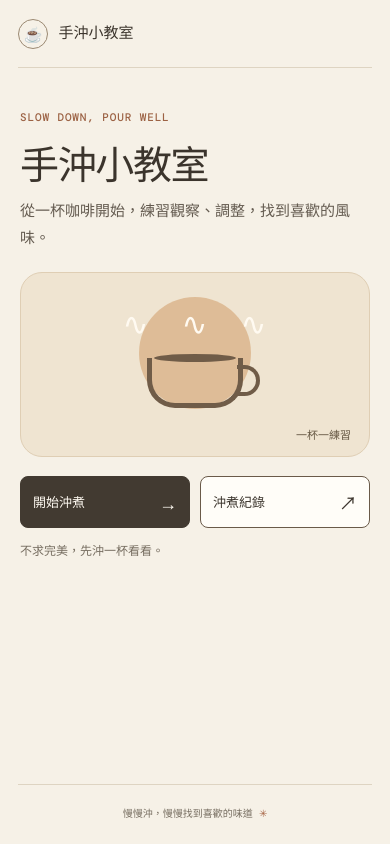
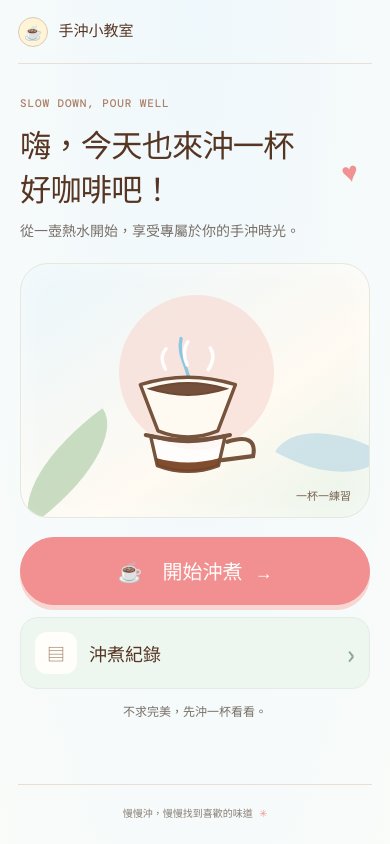
Before and after one commit to alicialisumyi2-png/pour-over-coffee-app, a React (Vite) app: page / in a window 390 px wide. Built offline with nearby package versions, Linux system fonts and the light colour scheme.

Commit message:
Restyle app with V4 soft pastel UI

```diff
--- a/src/main.jsx
+++ b/src/main.jsx
@@ -89,11 +89,9 @@ function App() {
     </header>
 
     {screen === 'home' && <section className="home-page">
-      <div className="eyebrow">SLOW DOWN, POUR WELL</div>
-      <h1>手沖小教室</h1>
-      <p className="lead">從一杯咖啡開始，練習觀察、調整，找到喜歡的風味。</p>
-      <div className="home-art" aria-hidden="true"><span className="sun"></span><span className="steam">∿　∿　∿</span><span className="cup">◡</span><span className="art-caption">一杯一練習</span></div>
-      <div className="home-actions"><button className="button primary" onClick={() => setScreen('method')}>開始沖煮 <span>→</span></button><button className="button secondary" onClick={() => setScreen('history')}>沖煮紀錄 <span>↗</span></button></div>
+      <div className="home-welcome"><div><div className="eyebrow">SLOW DOWN, POUR WELL</div><h1>嗨，今天也來沖一杯好咖啡吧！</h1><p className="lead">從一壺熱水開始，享受專屬於你的手沖時光。</p></div><span className="welcome-heart" aria-hidden="true">♥</span></div>
+      <div className="home-art" aria-label="手沖咖啡插畫"><span className="art-sun"/><span className="art-leaf leaf-one"/><span className="art-leaf leaf-two"/><svg viewBox="0 0 420 260" role="img" aria-hidden="true"><path className="pour-stream" d="M190 42 C183 70 205 86 201 115"/><path className="dripper" d="M130 110 Q200 88 270 110 L244 178 Q200 196 156 178Z"/><path className="coffee-bed" d="M144 116 Q200 99 256 116 Q200 134 144 116Z"/><path className="carafe" d="M145 185 Q200 202 255 185 L245 229 Q200 246 155 229Z"/><path className="coffee" d="M153 218 Q200 231 247 218 L245 229 Q200 246 155 229Z"/><path className="carafe-top" d="M138 184 Q200 199 262 184"/><path className="handle" d="M258 194 Q303 180 296 215 L250 221"/><path className="steam-line" d="M167 87 Q157 69 168 57 M199 81 Q190 60 200 47 M230 88 Q242 70 233 56"/></svg><span className="art-caption">一杯一練習</span></div>
+      <div className="home-actions"><button className="button primary" onClick={() => setScreen('method')}>☕　開始沖煮 <span>→</span></button><button className="button secondary" onClick={() => setScreen('history')}><span className="record-icon">▤</span><span>沖煮紀錄</span><span>›</span></button></div>
       <p className="small-note">不求完美，先沖一杯看看。</p>
     </section>}
 
--- a/src/style.css
+++ b/src/style.css
@@ -2,130 +2,146 @@
 
 :root {
   font-family: 'Noto Sans TC', 'PingFang TC', sans-serif;
-  color: #3b342c;
-  background: #f6f1e7;
+  color: #563522;
+  background: #fffdf8;
   font-synthesis: none;
   text-rendering: optimizeLegibility;
   font-weight: 400;
-  --ink: #3b342c;
-  --muted: #766d60;
-  --accent: #a76545;
-  --paper: #fffdf8;
-  --line: #ded4c2;
-  --wash: #f0e7d7;
-  --soft-shadow: 0 2px 5px rgb(73 56 34 / 7%);
+  --ink: #563522;
+  --muted: #786f68;
+  --accent: #ee8888;
+  --paper: #fffefa;
+  --line: #e9dfd4;
+  --wash: #f5eee5;
+  --blush: #fff0ee;
+  --mint: #edf7f0;
+  --blue: #edf6fb;
+  --yellow: #fff5d6;
+  --soft-shadow: 0 8px 24px rgb(105 77 53 / 7%);
 }
 * { box-sizing: border-box; }
-body { margin: 0; min-width: 320px; min-height: 100vh; background: #f6f1e7; }
+body { margin: 0; min-width: 320px; min-height: 100vh; background: radial-gradient(ellipse at 50% 0%, #eff8fc 0, #fffdf8 420px); }
 button, input { font: inherit; color: inherit; }
 button { cursor: pointer; -webkit-tap-highlight-color: transparent; }
-button:focus-visible, input:focus-visible { outline: 3px solid #bd8964; outline-offset: 2px; }
+button:focus-visible, input:focus-visible { outline: 3px solid #98bad0; outline-offset: 2px; }
 .app-shell { width: min(100%, 640px); min-height: 100vh; margin: 0 auto; padding: 0 24px 24px; display: flex; flex-direction: column; }
-.topbar { min-height: 68px; display: flex; align-items: center; justify-content: space-between; border-bottom: 1px solid var(--line); }
+.topbar { min-height: 64px; display: flex; align-items: center; justify-content: space-between; border-bottom: 1px solid rgb(226 216 205 / 75%); }
 .brand { border: 0; background: none; font-weight: 700; font-size: 15px; padding: 8px 0; }
-.brand-mark { display: inline-grid; place-items: center; border: 1px solid #9b8972; border-radius: 50%; width: 30px; height: 30px; margin-right: 7px; font-size: 15px; vertical-align: middle; }
+.brand-mark { display: inline-grid; place-items: center; border: 1px solid #dbc8b9; border-radius: 50%; width: 30px; height: 30px; margin-right: 7px; font-size: 15px; vertical-align: middle; background: var(--yellow); }
 .back-button, .text-button { border: 0; background: none; color: var(--muted); padding: 10px 0; font-size: 13px; }
-.home-page { flex: 1; display: flex; flex-direction: column; align-items: flex-start; padding: 58px 8px 40px; }
-.eyebrow { font: 500 11px 'DM Mono', monospace; color: #9c6244; letter-spacing: .08em; }
+.home-page { flex: 1; display: flex; flex-direction: column; align-items: stretch; padding: 36px 4px 32px; }
+.home-welcome { display: flex; align-items: center; justify-content: space-between; gap: 8px; }
+.eyebrow { font: 500 11px 'DM Mono', monospace; color: #ad8068; letter-spacing: .08em; }
 h1, h2, h3, p { margin-top: 0; }
-h1 { font-size: clamp(38px, 10vw, 58px); letter-spacing: -.035em; line-height: 1.2; margin: 15px 0 10px; font-weight: 800; }
-.lead { max-width: 390px; font-size: 15px; line-height: 1.8; color: #645b50; margin-bottom: 0; }
-.home-art { width: 100%; height: 210px; margin: 28px 0 24px; position: relative; display: grid; place-items: center; overflow: hidden; border-radius: 22px; background: #efe4d1; border: 1px solid #dfceb4; }
-.sun { width: 112px; height: 112px; position: absolute; top: 24px; left: calc(50% - 56px); border-radius: 50%; background: #d8ae82; opacity: .72; }
-.cup { position: absolute; width: 96px; height: 50px; bottom: 48px; border: 5px solid #705c48; border-top: 0; border-radius: 0 0 28px 28px; font-size: 0; }
-.cup::before { content: ''; position: absolute; width: 82px; height: 8px; background: #705c48; border-radius: 50%; top: -4px; left: 2px; }
-.cup::after { content: ''; position: absolute; width: 19px; height: 23px; border: 4px solid #705c48; border-left: 0; border-radius: 0 16px 16px 0; right: -22px; top: 7px; }
-.steam { position: absolute; top: 26px; z-index: 1; font: 31px Georgia, serif; color: #fffaf1; letter-spacing: 1px; transform: none; }
-.art-caption { position: absolute; right: 18px; bottom: 14px; z-index: 2; font-size: 11px; color: #655743; }
-.home-actions { display: grid; grid-template-columns: 1fr 1fr; gap: 10px; width: 100%; }
-.button { border: 1px solid #6a5a49; min-height: 52px; border-radius: 8px; padding: 0 16px; display: flex; align-items: center; justify-content: space-between; gap: 12px; font-weight: 600; font-size: 14px; transition: background-color .15s, box-shadow .15s; }
-.button:hover { box-shadow: var(--soft-shadow); }
-.button.primary { color: #fffaf2; background: #423a31; border-color: #423a31; }
-.button.primary:hover { background: #51463a; }
-.button.secondary { background: var(--paper); }
+h1 { max-width: 450px; font-size: clamp(30px, 8vw, 45px); letter-spacing: -.025em; line-height: 1.4; margin: 12px 0 8px; font-weight: 800; }
+.lead { max-width: 390px; font-size: 14px; line-height: 1.9; color: #786f68; margin-bottom: 0; }
+.welcome-heart { color: #ef9291; font-size: 28px; padding: 12px; transform: rotate(-12deg); }
+.home-art { width: 100%; height: 285px; margin: 23px 0 20px; position: relative; overflow: hidden; border-radius: 28px; background: linear-gradient(145deg, #eaf6fb 0%, #fffaf2 62%, #e8f4e9 100%); border: 1px solid #e7e7dc; box-shadow: inset 0 0 35px rgb(255 255 255 / 60%); }
+.home-art svg { position: absolute; inset: 9% 9% 3%; width: 82%; height: 88%; overflow: visible; }
+.art-sun { position: absolute; width: 155px; height: 155px; border-radius: 50%; background: #f8dfd8; opacity: .78; top: 31px; left: calc(50% - 76px); }
+.art-leaf { position: absolute; width: 125px; height: 53px; border-radius: 100% 0; background: #b6d1ad; opacity: .72; transform: rotate(-36deg); bottom: 24px; left: -16px; }
+.leaf-two { width: 95px; left: auto; right: -8px; bottom: 38px; transform: rotate(30deg); background: #c0dce6; }
+.dripper { fill: #fffaf1; stroke: #75533c; stroke-width: 5; stroke-linejoin: round; }
+.coffee-bed { fill: #75503a; stroke: #6e4a35; stroke-width: 3; }
+.carafe { fill: rgb(255 255 255 / 72%); stroke: #75533c; stroke-width: 5; stroke-linejoin: round; }
+.coffee { fill: #794223; opacity: .94; }
+.carafe-top, .handle { fill: none; stroke: #75533c; stroke-width: 6; stroke-linecap: round; }
+.pour-stream { fill: none; stroke: #8cc7df; stroke-width: 5; stroke-linecap: round; }
+.steam-line { fill: none; stroke: #fff; stroke-width: 5; stroke-linecap: round; opacity: .95; }
+.art-caption { position: absolute; right: 18px; bottom: 14px; z-index: 2; font-size: 11px; color: #78624f; }
+.home-actions { display: grid; gap: 12px; width: 100%; }
+.button { border: 1px solid #e8d8cc; min-height: 54px; border-radius: 18px; padding: 0 18px; display: flex; align-items: center; justify-content: space-between; gap: 12px; font-weight: 600; font-size: 14px; transition: background-color .15s, box-shadow .15s, transform .15s; }
+.button:hover { box-shadow: var(--soft-shadow); transform: translateY(-1px); }
+.button.primary { color: #fffefa; background: #f18f91; border-color: #f18f91; border-radius: 999px; justify-content: center; min-height: 68px; font-size: 20px; box-shadow: 0 5px 0 #f8d6d1; }
+.button.primary:hover { background: #eb8588; }
+.button.secondary { background: var(--mint); border-color: #e2eee5; color: var(--ink); }
+.home-actions .secondary { min-height: 72px; justify-content: flex-start; font-size: 17px; }
+.home-actions .secondary > span:last-child { margin-left: auto; font-size: 26px; color: #90a89d; }
+.record-icon { display: grid; place-items: center; width: 42px; height: 42px; background: #fffefa; border-radius: 12px; color: #a17f66; font-size: 25px; }
 .button span { font-size: 18px; }
 .button:disabled { opacity: .48; cursor: not-allowed; }
 .full { width: 100%; margin-top: 18px; }
-.small-note { font-size: 12px; color: var(--muted); margin: 13px 0 0; }
-.content-page { flex: 1; padding: 36px 2px 28px; }
-h2 { font-size: clamp(25px, 6.5vw, 33px); letter-spacing: -.035em; line-height: 1.35; margin: 9px 0 7px; }
-.subcopy { color: var(--muted); font-size: 13px; margin-bottom: 22px; line-height: 1.75; }
+.small-note { text-align: center; font-size: 12px; color: var(--muted); margin: 13px 0 0; }
+.content-page { flex: 1; padding: 34px 2px 28px; }
+h2 { font-size: clamp(25px, 6.5vw, 33px); letter-spacing: -.025em; line-height: 1.4; margin: 9px 0 7px; }
+.subcopy { color: var(--muted); font-size: 13px; margin-bottom: 22px; line-height: 1.8; }
 .method-grid { display: grid; grid-template-columns: repeat(2, minmax(0, 1fr)); gap: 12px; margin: 24px 0 17px; }
-.method-card { position: relative; min-height: 174px; padding: 17px 14px 15px; border: 1px solid var(--line); background: var(--paper); border-radius: 12px; display: flex; flex-direction: column; align-items: flex-start; text-align: left; box-shadow: 0 1px 2px rgb(73 56 34 / 3%); }
-.method-card.selected { border: 2px solid #80674f; padding: 16px 13px 14px; background: #fffaf1; box-shadow: var(--soft-shadow); }
+.method-card { position: relative; min-height: 174px; padding: 17px 14px 15px; border: 1px solid var(--line); background: var(--paper); border-radius: 22px; display: flex; flex-direction: column; align-items: flex-start; text-align: left; box-shadow: var(--soft-shadow); }
+.method-card.selected { border: 2px solid #eaa4a0; padding: 16px 13px 14px; background: #fff8f3; }
 .method-card strong { font-size: 18px; margin: 5px 0; }
 .method-card small { font-size: 11px; line-height: 1.5; color: var(--muted); }
-.method-icon { height: 64px; font: 48px/1 Georgia, serif; color: #a76545; margin: 7px 0 3px; }
-.badge { position: absolute; right: 10px; top: 10px; color: #8f573b; background: #f4e6d6; padding: 3px 7px; border-radius: 5px; font-size: 10px; }
-.form-card, .recommendation, .tasting-card, .step-card { background: var(--paper); border: 1px solid var(--line); border-radius: 12px; padding: 18px; box-shadow: var(--soft-shadow); }
+.method-icon { height: 64px; font: 48px/1 Georgia, serif; color: #b57f62; margin: 7px 0 3px; }
+.badge { position: absolute; right: 10px; top: 10px; color: #a26a59; background: var(--blush); padding: 4px 8px; border-radius: 999px; font-size: 10px; }
+.form-card, .recommendation, .tasting-card, .step-card { background: var(--paper); border: 1px solid #eee5db; border-radius: 24px; padding: 18px; box-shadow: var(--soft-shadow); }
 .field-label { display: block; font-size: 13px; font-weight: 700; margin: 0 0 9px; }
-.field-label span { float: right; color: #8b806f; font: 10px 'DM Mono', monospace; letter-spacing: .04em; }
-.dose-control { height: 50px; display: grid; grid-template-columns: 46px minmax(0, 1fr) 25px 46px; align-items: center; border: 1px solid var(--line); border-radius: 7px; margin-bottom: 18px; }
-.dose-control button { height: 100%; border: 0; background: transparent; font-size: 20px; }
+.field-label span { float: right; color: #a79b90; font: 10px 'DM Mono', monospace; letter-spacing: .04em; }
+.dose-control { height: 50px; display: grid; grid-template-columns: 46px minmax(0, 1fr) 25px 46px; align-items: center; border: 1px solid var(--line); border-radius: 15px; margin-bottom: 18px; background: #fbfaf6; }
+.dose-control button { height: 100%; border: 0; background: transparent; font-size: 20px; color: #a16f56; }
 .dose-control input { border: 0; outline: 0; min-width: 0; width: 100%; text-align: center; background: transparent; font-size: 20px; font-weight: 700; appearance: textfield; }
 .dose-control input::-webkit-inner-spin-button { appearance: none; }
 .dose-control > span { color: var(--muted); font-size: 12px; }
-.text-input { width: 100%; height: 45px; border: 1px solid var(--line); border-radius: 7px; padding: 0 12px; background: #fffefb; font-size: 13px; outline-color: #ac7557; margin-bottom: 18px; }
+.text-input { width: 100%; height: 47px; border: 1px solid var(--line); border-radius: 14px; padding: 0 12px; background: #fffefa; font-size: 13px; outline-color: #ac9b8a; margin-bottom: 18px; }
 fieldset { border: 0; padding: 0; margin: 0; min-width: 0; }
 .roast-options { display: grid; grid-template-columns: repeat(3, 1fr); gap: 8px; }
-.roast-options button, .choice-row button { background: #fffdf8; border: 1px solid var(--line); padding: 10px 4px; font-size: 12px; border-radius: 7px; }
-.roast-options button.active, .choice-row button.chosen { background: #efe3d0; border-color: #927657; font-weight: 700; }
-.recommendation { margin-top: 14px; background: #f1e9da; border-color: #dfceb4; box-shadow: none; }
+.roast-options button, .choice-row button { background: #fffefa; border: 1px solid var(--line); padding: 10px 4px; font-size: 12px; border-radius: 13px; }
+.roast-options button.active, .choice-row button.chosen { background: #fce8e4; border-color: #e9aaa2; font-weight: 700; }
+.recommendation { margin-top: 14px; background: var(--blue); border-color: #e2eff5; box-shadow: none; }
 .recommendation-head { display: flex; justify-content: space-between; font-size: 13px; }
-.recommendation-head span { color: #a45c39; }
+.recommendation-head span { color: #eba09b; }
 .stats { display: grid; grid-template-columns: 1fr 1fr 1.25fr; gap: 8px; padding: 15px 0 10px; }
-.stats div { display: flex; flex-direction: column; gap: 4px; border-right: 1px solid #d9c9af; min-width: 0; }
+.stats div { display: flex; flex-direction: column; gap: 4px; border-right: 1px solid #d9e4e7; min-width: 0; }
 .stats div:last-child { border: 0; }
 .stats small { font-size: 10px; color: var(--muted); }
 .stats strong { font-size: clamp(16px, 4.5vw, 21px); white-space: nowrap; }
 .stats i { font-style: normal; font-size: 12px; margin-left: 3px; }
 .recommendation > p { font-size: 12px; margin: 0; }
-.recommendation .disclaimer { text-align: right; color: #806f58; font-size: 10px; margin-top: 9px; }
+.recommendation .disclaimer { text-align: right; color: #8a827b; font-size: 10px; margin-top: 9px; }
 .timer-heading, .history-heading { display: flex; align-items: center; justify-content: space-between; gap: 10px; }
 .timer-heading span { flex: none; font: 12px 'DM Mono', monospace; color: var(--muted); }
-.progress-track { height: 5px; background: #e5dac7; margin: 13px 0 20px; border-radius: 10px; overflow: hidden; }
-.progress-track span { display: block; height: 100%; background: #ad7654; transition: width .3s; }
-.step-card { min-height: 300px; padding: 24px 20px; text-align: center; display: flex; flex-direction: column; align-items: center; justify-content: center; }
-.step-number { font: 11px 'DM Mono', monospace; color: #9e6547; letter-spacing: .08em; }
+.progress-track { height: 7px; background: #e9edf0; margin: 13px 0 20px; border-radius: 10px; overflow: hidden; }
+.progress-track span { display: block; height: 100%; background: #e99b91; transition: width .3s; border-radius: inherit; }
+.step-card { min-height: 300px; padding: 24px 20px; text-align: center; display: flex; flex-direction: column; align-items: center; justify-content: center; background: linear-gradient(145deg, #fffaf4, #f2f8fb); }
+.step-number { font: 11px 'DM Mono', monospace; color: #af8169; letter-spacing: .08em; }
 .step-card h3 { font-size: 24px; margin: 13px 0 8px; }
-.step-card p { max-width: 320px; font-size: 14px; line-height: 1.8; color: #645b50; margin-bottom: 20px; }
-.countdown { font: 500 44px 'DM Mono', monospace; letter-spacing: -.04em; }
-.step-card > small { color: #766d60; font-size: 11px; margin-top: 5px; }
+.step-card p { max-width: 320px; font-size: 14px; line-height: 1.9; color: #706861; margin-bottom: 20px; }
+.countdown { font: 500 44px 'DM Mono', monospace; letter-spacing: -.04em; color: #79543d; }
+.step-card > small { color: #82776d; font-size: 11px; margin-top: 5px; }
 .timer-controls { display: grid; grid-template-columns: 1fr 1.2fr; gap: 10px; margin-top: 17px; }
-.timer-controls .button { min-height: 50px; padding: 0 13px; font-size: 13px; }
+.timer-controls .button { min-height: 52px; padding: 0 13px; font-size: 13px; }
+.timer-controls .button.primary { min-height: 52px; font-size: 14px; }
 .text-button { margin-top: 10px; font-size: 12px; }
-.tasting-card { padding: 0 16px; }
-.question { padding: 15px 0; border-bottom: 1px dashed #d8cdb9; }
+.tasting-card { padding: 0 16px; background: linear-gradient(155deg, #fffefa, #f3faf5); }
+.question { padding: 15px 0; border-bottom: 1px dashed #e5ded4; }
 .question:last-child { border-bottom: 0; }
 .question legend { font-size: 13px; font-weight: 700; margin-bottom: 10px; }
 .choice-row { display: grid; grid-template-columns: repeat(3, minmax(0, 1fr)); gap: 7px; }
 .choice-row button { font-size: 11px; padding: 9px 3px; line-height: 1.4; min-height: 38px; }
 .history-heading { align-items: baseline; margin-bottom: 18px; }
 .history-heading h2 { margin-bottom: 0; }
-.danger { color: #a24f37; }
-.empty-state { margin: 30px 0; padding: 28px 18px; text-align: center; background: #f1e9da; border: 1px dashed #cfbea4; border-radius: 12px; }
+.danger { color: #bb7770; }
+.empty-state { margin: 30px 0; padding: 28px 18px; text-align: center; background: var(--blue); border: 1px solid #e2eff5; border-radius: 24px; }
 .empty-state > span { display: block; font-size: 30px; margin-bottom: 10px; }
 .empty-state h3 { margin-bottom: 8px; }
-.empty-state p { color: var(--muted); font-size: 12px; line-height: 1.7; margin-bottom: 18px; }
+.empty-state p { color: var(--muted); font-size: 12px; line-height: 1.8; margin-bottom: 18px; }
 .empty-state .button { margin: 0 auto; }
 .history-list { display: grid; gap: 11px; }
-.history-card { background: var(--paper); border: 1px solid var(--line); border-radius: 11px; padding: 14px; box-shadow: 0 1px 3px rgb(73 56 34 / 4%); }
+.history-card { background: var(--mint); border: 1px solid #e0eee4; border-radius: 20px; padding: 16px; box-shadow: var(--soft-shadow); }
 .history-card-top { display: flex; align-items: center; justify-content: space-between; gap: 8px; }
 .history-card-top strong { font-size: 15px; }
-.history-card-top strong span { color: #a16a4c; }
+.history-card-top strong span { color: #b17f68; }
 .history-card time { color: var(--muted); font-size: 10px; flex: none; }
 .history-card > p { font-size: 11px; color: var(--muted); margin: 7px 0 12px; }
 .answer-summary { display: flex; flex-wrap: wrap; gap: 6px; }
-.answer-summary span { font-size: 10px; background: #f1e9da; padding: 4px 7px; border-radius: 5px; }
+.answer-summary span { font-size: 10px; background: #fffefa; padding: 5px 8px; border-radius: 999px; }
 .history-new { margin-top: 16px; }
-footer { margin-top: auto; padding: 20px 0 0; border-top: 1px solid var(--line); color: #766d60; text-align: center; font-size: 10px; }
-footer span { color: #a76545; margin-left: 4px; }
-@media (min-width: 620px) { .home-page { padding-top: 72px; } .home-art { height: 220px; } .content-page { padding-top: 42px; } }
+footer { margin-top: auto; padding: 20px 0 0; border-top: 1px solid var(--line); color: #877e75; text-align: center; font-size: 10px; }
+footer span { color: #e99a91; margin-left: 4px; }
+@media (min-width: 620px) { .home-page { padding-top: 48px; } .home-art { height: 310px; } .content-page { padding-top: 42px; } }
 @media (max-width: 420px) {
   .app-shell { padding-left: 18px; padding-right: 18px; }
-  .home-page { padding: 42px 2px 32px; }
-  .home-art { height: 185px; margin: 22px 0 19px; }
-  .button { padding-left: 12px; padding-right: 12px; font-size: 13px; }
+  .home-page { padding: 32px 2px 28px; }
+  .home-art { height: 255px; margin: 19px 0; }
+  .button { padding-left: 14px; padding-right: 14px; font-size: 13px; }
   .content-page { padding-top: 28px; }
   .method-grid { gap: 9px; }
   .method-card { min-height: 160px; padding: 14px 11px 12px; }
@@ -138,4 +154,4 @@ footer span { color: #a76545; margin-left: 4px; }
   .choice-row { gap: 6px; }
   .choice-row button { font-size: 11px; padding-left: 2px; padding-right: 2px; }
 }
-@media (max-width: 350px) { .app-shell { padding-left: 14px; padding-right: 14px; } .home-actions { grid-template-columns: 1fr; } .method-card small { font-size: 10px; } }
+@media (max-width: 350px) { .app-shell { padding-left: 14px; padding-right: 14px; } .method-card small { font-size: 10px; } }
```
